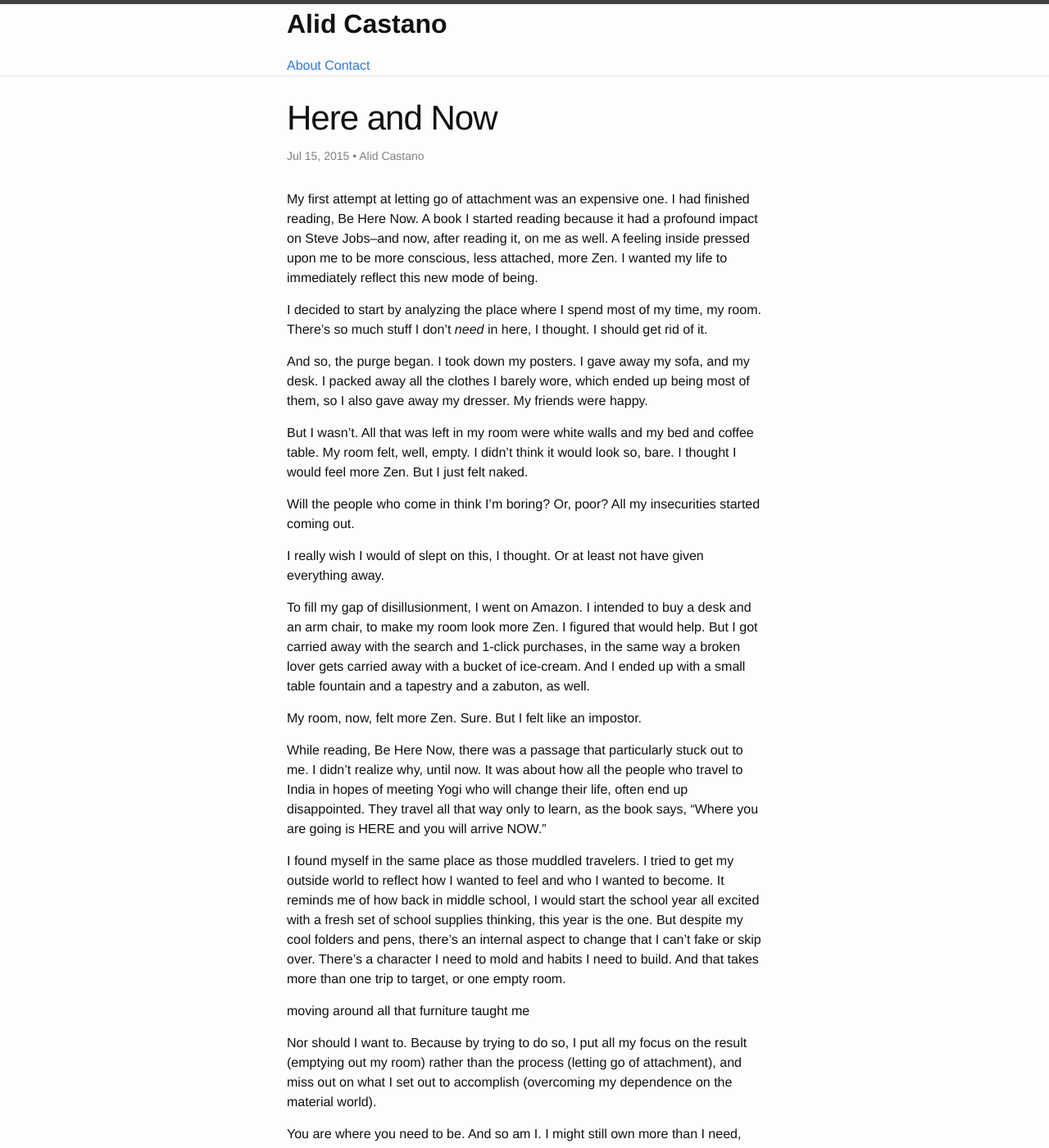
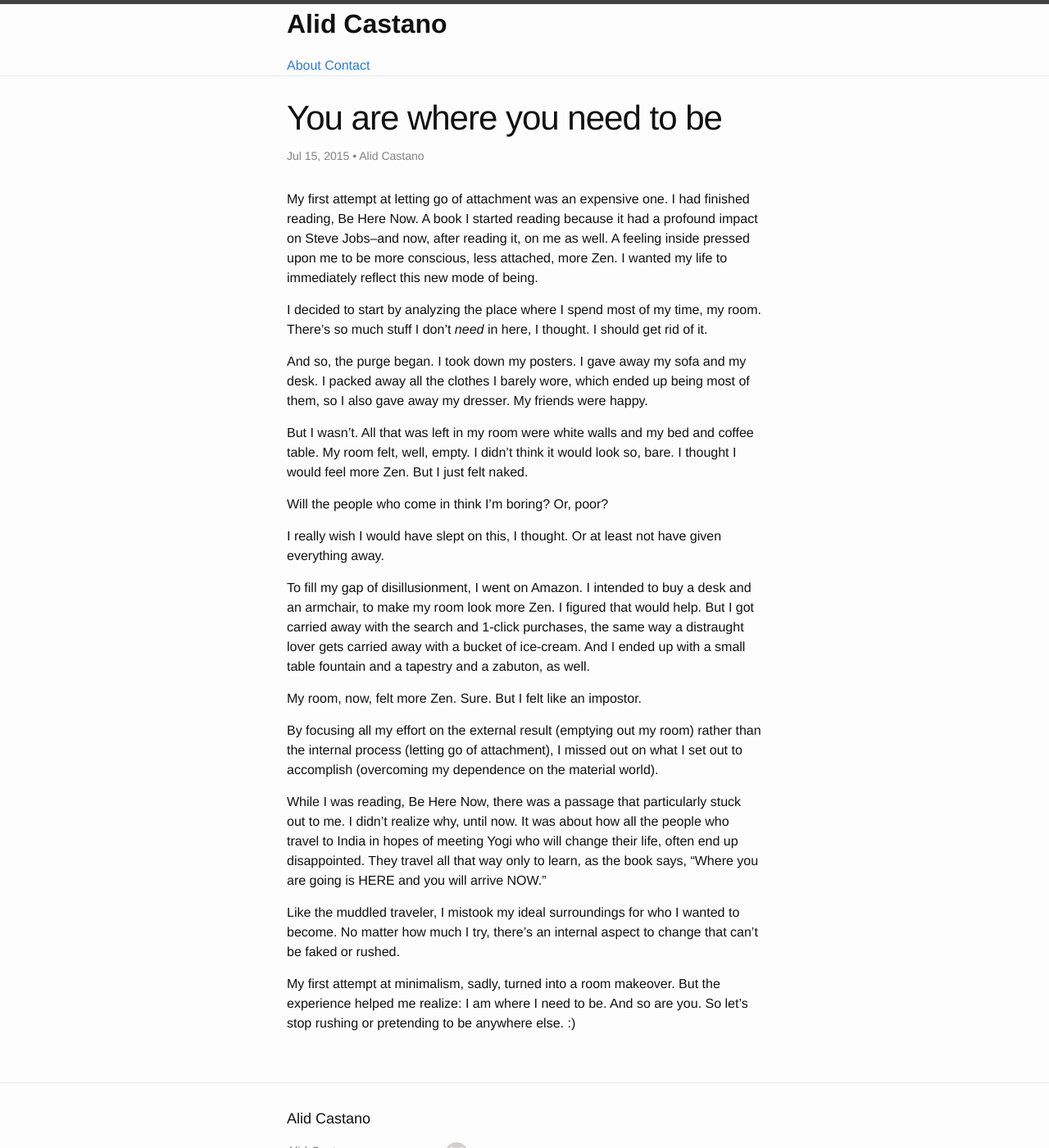
Before and after one commit to alidcastano/alidcastano-jekyll, a Jekyll site: the page built from _posts/2015-07-15-empty-room.md, in a window 1280 px wide and 1400 px high. Shown: the whole window at 82% size. Built offline with Jekyll 4.4.1, drawn with Linux system fonts in a browser that asks for light colours; some of the changed text lies outside the part shown.

Commit message:
blog post edits

```diff
--- a/_posts/2015-07-15-empty-room.md
+++ b/_posts/2015-07-15-empty-room.md
@@ -1,39 +1,28 @@
 ---
-title:  "Here and Now"
+title:  "You are where you need to be"
 categories: psychology-and-success
 tags: minimalism
 ---
-
 My first attempt at letting go of attachment was an expensive one. I had finished reading, Be Here Now. A book I started reading because it had a profound impact on Steve Jobs--and now, after reading it, on me as well. A feeling inside pressed upon me to be more conscious, less attached, more Zen. I wanted my life to immediately reflect this new mode of being.
 
 I decided to start by analyzing the place where I spend most of my time, my room. There's so much stuff I don't *need* in here, I thought. I should get rid of it.
 
-And so, the purge began. I took down my posters. I gave away my sofa, and my desk. I packed away all the clothes I barely wore, which ended up being most of them, so I also gave away my dresser. My friends were happy.
+And so, the purge began. I took down my posters. I gave away my sofa  and my desk. I packed away all the clothes I barely wore, which ended up being most of them, so I also gave away my dresser. My friends were happy.
 
 But I wasn't. All that was left in my room were white walls and my bed and coffee table. My room felt, well, empty. I didn't think it would look so, bare. I thought I would feel more Zen. But I just felt naked.
 
-Will the people who come in think I'm boring? Or, poor? All my insecurities started coming out.
+Will the people who come in think I'm boring? Or, poor?
 
-I really wish I would of slept on this, I thought. Or at least not have given everything away.
+I really wish I would have slept on this, I thought. Or at least not have given everything away.
 
-To fill my gap of disillusionment, I went on Amazon. I intended to buy a desk and an arm chair, to make my room look more Zen. I figured that would help. But I got carried away with the search and 1-click purchases, in the same way a broken lover gets carried away with a bucket of ice-cream. And I ended up with a small table fountain and a tapestry and a zabuton, as well.
+To fill my gap of disillusionment, I went on Amazon. I intended to buy a desk and an armchair, to make my room look more Zen. I figured that would help. But I got carried away with the search and 1-click purchases, the same way a distraught lover gets carried away with a bucket of ice-cream. And I ended up with a small table fountain and a tapestry and a zabuton, as well.
 
 My room, now, felt more Zen. Sure. But I felt like an impostor.
 
-While reading, Be Here Now, there was a passage that particularly stuck out to me. I didn't realize why, until now. It was about how all the people who travel to India in hopes of meeting Yogi who will change their life, often end up disappointed. They travel all that way only to learn, as the book says, "Where you are going is HERE and you will arrive NOW."
+By focusing all my effort on the external result (emptying out my room) rather than the internal process (letting go of attachment), I missed out on what I set out to accomplish (overcoming my dependence on the material world).
 
-I found myself in the same place as those muddled travelers. I tried to get my outside world to reflect how I wanted to feel and who I wanted to become. It reminds me of how back in middle school, I would start the school year all excited with a fresh set of school supplies thinking, this year is the one. But despite my cool folders and pens, there's an internal aspect to change that I can't fake or skip over. There's a character I need to mold and habits I need to build. And that takes more than one trip to target, or one empty room.
+While I was reading, Be Here Now, there was a passage that particularly stuck out to me. I didn't realize why, until now. It was about how all the people who travel to India in hopes of meeting Yogi who will change their life, often end up disappointed. They travel all that way only to learn, as the book says, "Where you are going is HERE and you will arrive NOW."
 
+Like the muddled traveler, I mistook my ideal surroundings for who I wanted to become. No matter how much I try, there's an internal aspect to change that can't be faked or rushed.
 
-
-
-moving around all that furniture taught me
-
- Nor should I want to. Because by trying to do so, I put all my focus on the result (emptying out my room) rather than the process (letting go of attachment), and miss out on what I set out to accomplish (overcoming my dependence on the material world).
-
-
-
-You are where you need to be. And so am I. I might still own more than I need, but at least now I realize that I am where I need to be. And so am I. So let's stop trying to be anywhere else; embrace the process.
-
-<!-- talk about lessons learned at the end*
-*allso about how we go through transitional phase in life..can fake how it looks outside, but not who you are insidehrehtht-->
+My first attempt at minimalism, sadly, turned into a room makeover. But the experience helped me realize: I am where I need to be. And so are you. So let's stop rushing or pretending to be anywhere else. :)
```
Also changed, not shown: _posts/2016-01-02-my-fault.md (deleted, +0 -49 lines), _posts/2016-01-02-your-fault.md (added, +41 -0 lines).
